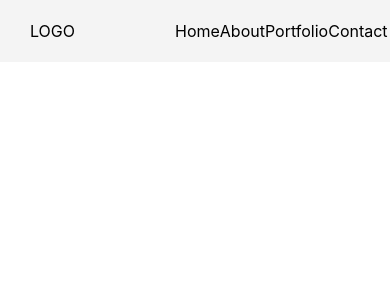
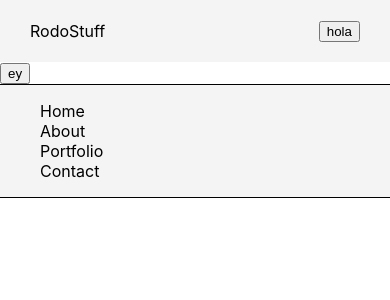
Before and after one commit to Angel-Raymundo/Portfolio, a React (Create React App) app: page / in a window 390 px wide. Shown: the top 300 px of the page. Built offline with nearby package versions, Linux system fonts and the light colour scheme.

Commit message:
Hamburguer list has been created

```diff
--- a/src/App.js
+++ b/src/App.js
@@ -1,9 +1,19 @@
+import React, { useState } from "react";
 import "./App.css";
 
 import Navbar from "./components/Navbar";
+import HamburguerList from "./components/HamburguerList";
 
 function App() {
-  return <Navbar />;
+  const [toggle, setToggle] = useState(true);
+
+  return (
+    <div>
+      <Navbar logo="RodoStuff" />
+      <button onClick={() => setToggle(!toggle)}>ey</button>
+      <HamburguerList state={toggle} />
+    </div>
+  );
 }
 
 export default App;
--- /dev/null
+++ b/src/components/HamburguerList.css
@@ -0,0 +1,26 @@
+.Mobile-list {
+  background-color: #f4f4f4;
+  border-width: 1px;
+  border-style: solid;
+  border-left: black;
+  border-right: black;
+}
+
+.Mobile-list ul {
+  list-style: none;
+}
+
+.Mobile-list a {
+  text-decoration: none;
+  color: black;
+}
+
+.Mobile-any {
+  display: any;
+}
+
+@media screen and (min-width: 640px) {
+  .Mobile-list {
+    display: none;
+  }
+}
--- /dev/null
+++ b/src/components/HamburguerList.js
@@ -0,0 +1,29 @@
+import React from "react";
+import "./HamburguerList.css";
+
+function HamburguerList(props) {
+  if (props.state) {
+    return (
+      <div className="Mobile-list">
+        <ul>
+          <li>
+            <a href="">Home</a>
+          </li>
+          <li>
+            <a href="">About</a>
+          </li>
+          <li>
+            <a href="">Portfolio</a>
+          </li>
+          <li>
+            <a href="">Contact</a>
+          </li>
+        </ul>
+      </div>
+    );
+  } else {
+    return <div className="Mobile-any"></div>;
+  }
+}
+
+export default HamburguerList;
--- a/src/components/Navbar.css
+++ b/src/components/Navbar.css
@@ -6,10 +6,20 @@
   justify-content: space-between;
 }
 
-.Continer-Items {
+.Container-Logo {
   margin-left: 30px;
   margin-right: 30px;
   width: 600px;
+}
+
+.Container-Items {
+  margin-left: 30px;
+  margin-right: 30px;
+  width: 600px;
+}
+
+.Hamburguer-button {
+  display: none;
 }
 
 .UnOrderedList {
@@ -22,3 +32,25 @@
   text-decoration: none;
   color: black;
 }
+
+.Show-Sections {
+  display: none;
+}
+
+@media screen and (max-width: 640px) {
+  .Container-Items {
+    display: none;
+  }
+
+  .Hamburguer-button {
+    display: flex;
+    justify-content: flex-end;
+    margin-left: 30px;
+    margin-right: 30px;
+    width: 600px;
+  }
+
+  .Show-Sections {
+    display: flex;
+  }
+}
--- a/src/components/Navbar.js
+++ b/src/components/Navbar.js
@@ -1,11 +1,11 @@
 import React from "react";
 import "./Navbar.css";
 
-function Navbar() {
+function Navbar(props) {
   return (
     <div className="Container">
-      <div className="Continer-Items">LOGO</div>
-      <div className="Continer-Items">
+      <div className="Container-Logo">{props.logo}</div>
+      <div className="Container-Items">
         <ul className="UnOrderedList">
           <li>
             <a href="">Home</a>
@@ -21,6 +21,9 @@ function Navbar() {
           </li>
         </ul>
       </div>
+      <div className="Hamburguer-button">
+        <button>hola</button>
+      </div>
     </div>
   );
 }
```
Also changed, not shown: src/components/HamburguerButton.js (added, +8 -0 lines).
